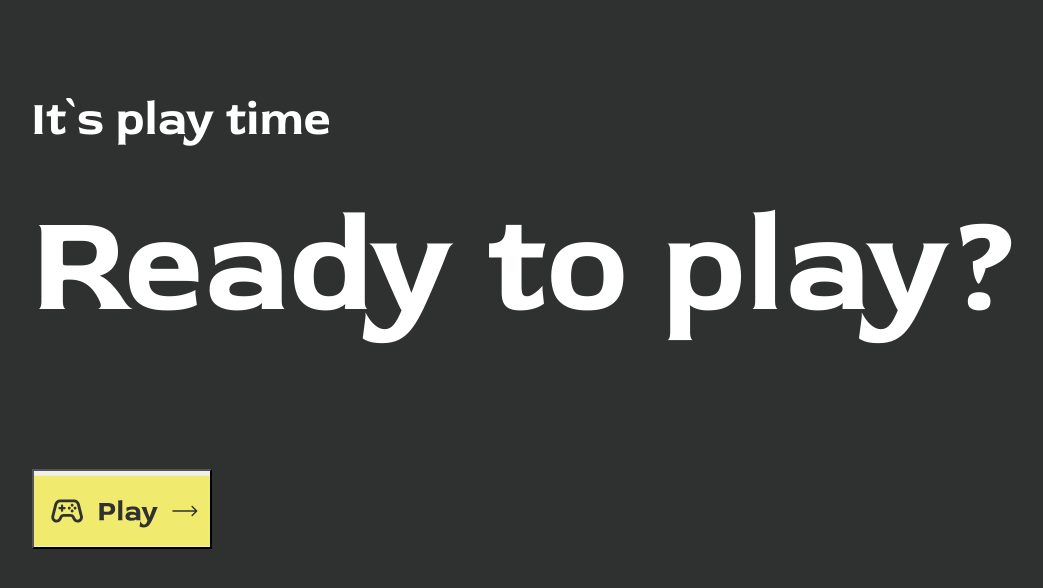
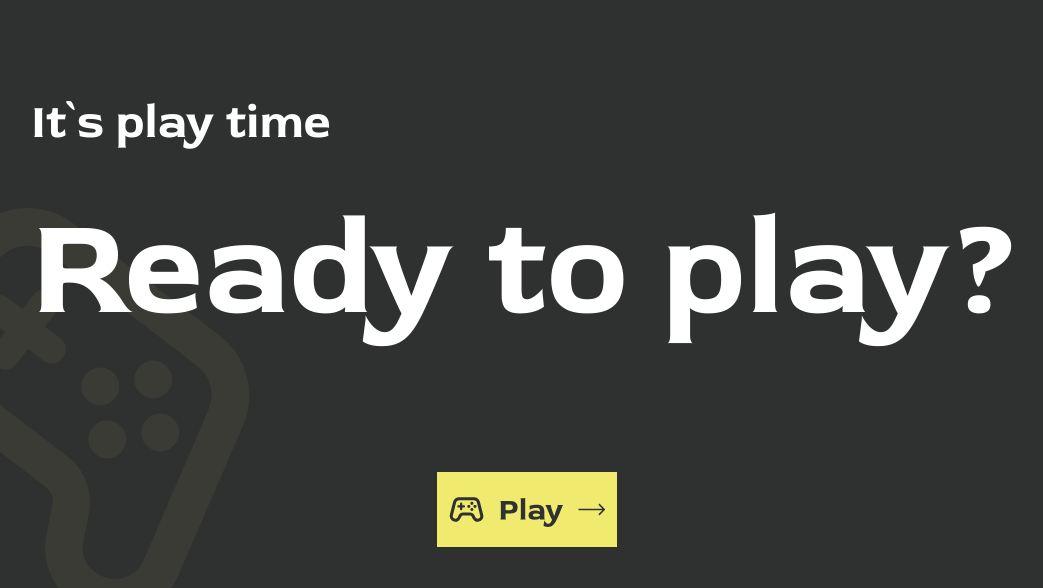
Before and after one commit to DustinGuettnerDev/Memory, a website built with Vite: page index.html in a window 1280 px wide. Shown: the part 182-770 px from the top of the page, without its empty margins (113-1156 px from the left). Built offline with nearby package versions, Linux system fonts and the light colour scheme.

Commit message:
feat: add start page and settings page
- add the Memory start page with headline and start link
- link the start page to settings.html
- add settings for game theme, player color, and board size
- add global SCSS styles for the page layout and body
- add page-specific start page styles
- add custom typography and controller background
- add hover styling for the start link
- organize global and page-specific style imports

```diff
--- a/index.html
+++ b/index.html
@@ -1,19 +1,17 @@
 <!DOCTYPE html>
-<html class="html" lang="en">
+<html lang="de">
 <head>
     <meta charset="UTF-8">
     <meta name="viewport" content="width=device-width, initial-scale=1.0">
-    <title>Document</title>
+    <title>Memory</title>
 </head>
-<body class="memory">
+<body>
     <section class="start-page">
         <h1 class="headline1"><span class="headline1__addition">It`s play time</span><br>Ready to play?</h1>
-        <button class="start-button"></button>
-
+        <a class="start-link" href="settings.html"></a>
     </section>
 
-
-
     <script type="module" src="src/main.ts"></script>
+    <script type="module" src="src/scripts/start-page.ts"></script>
 </body>
 </html>
--- /dev/null
+++ b/src/scripts/start-page.ts
@@ -0,0 +1 @@
+import "../styles/pages/_start-page.scss";
--- a/src/styles/base/_global.scss
+++ b/src/styles/base/_global.scss
@@ -1,10 +1,10 @@
-.html {
+html {
     width: 100vw;
     display: flex;
     justify-content: center;
 }
 
-.memory {
+body {
     margin: 0;
     height: 100vh;
     display: flex;
--- a/src/styles/components/_main.scss
+++ b/src/styles/components/_main.scss
@@ -0,0 +1 @@
+@forward "buttons";
--- a/src/styles/main.scss
+++ b/src/styles/main.scss
@@ -1,4 +1,3 @@
 @use "abstract/main" as abstract;
 @use "base/main" as base;
 @use "components/main" as components;
-@use "pages/main" as pages;
--- a/src/styles/pages/_main.scss
+++ /dev/null
@@ -1 +0,0 @@
-@forward "start-page";
--- a/src/styles/pages/_start-page.scss
+++ b/src/styles/pages/_start-page.scss
@@ -1,8 +1,21 @@
 @use "../abstract/functions" as fct;
 
-.memory {
+body {
     background-color: #2F3131;
     align-items: center;
+    position: relative;
+    background-image: url("/assets/imgs/controller.svg");
+    background-repeat: no-repeat;
+    background-position: left bottom;
+}
+
+.start-page {
+    display: flex;
+    flex-direction: column;
+    justify-content: center;
+    align-items: center;
+
+
 }
 
 .headline1 {
@@ -16,11 +29,11 @@
     }
 }
 
-.start-button{
+.start-link{
+    aspect-ratio: 180 / 75;
+    height: auto;
     width: 180px;
-    height: 80px;
-    background-size: 180px 80px;
-    background-image: url("/assets/icons/start-button/inactive.svg");
+    background: url("/assets/icons/start-button/inactive.svg") center / cover no-repeat;
 
     &:hover{
         background-image: url("/assets/icons/start-button/active.svg");
```
Also changed, not shown: settings.html (added, +43 -0 lines), public/assets/icons/board.svg (added), public/assets/icons/chess-pawn.svg (added), public/assets/icons/palette.svg (added), public/assets/imgs/controller.svg (added), src/styles/components/_buttons.scss (added).
